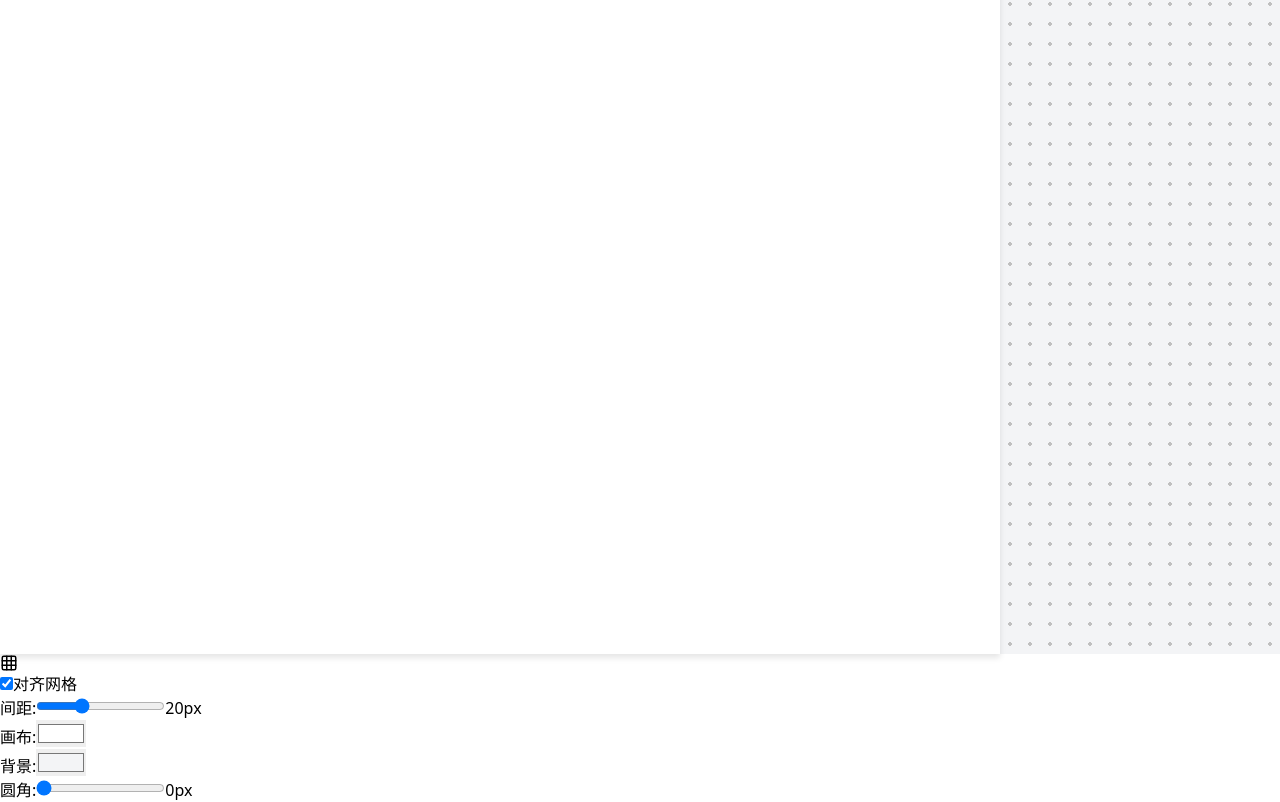
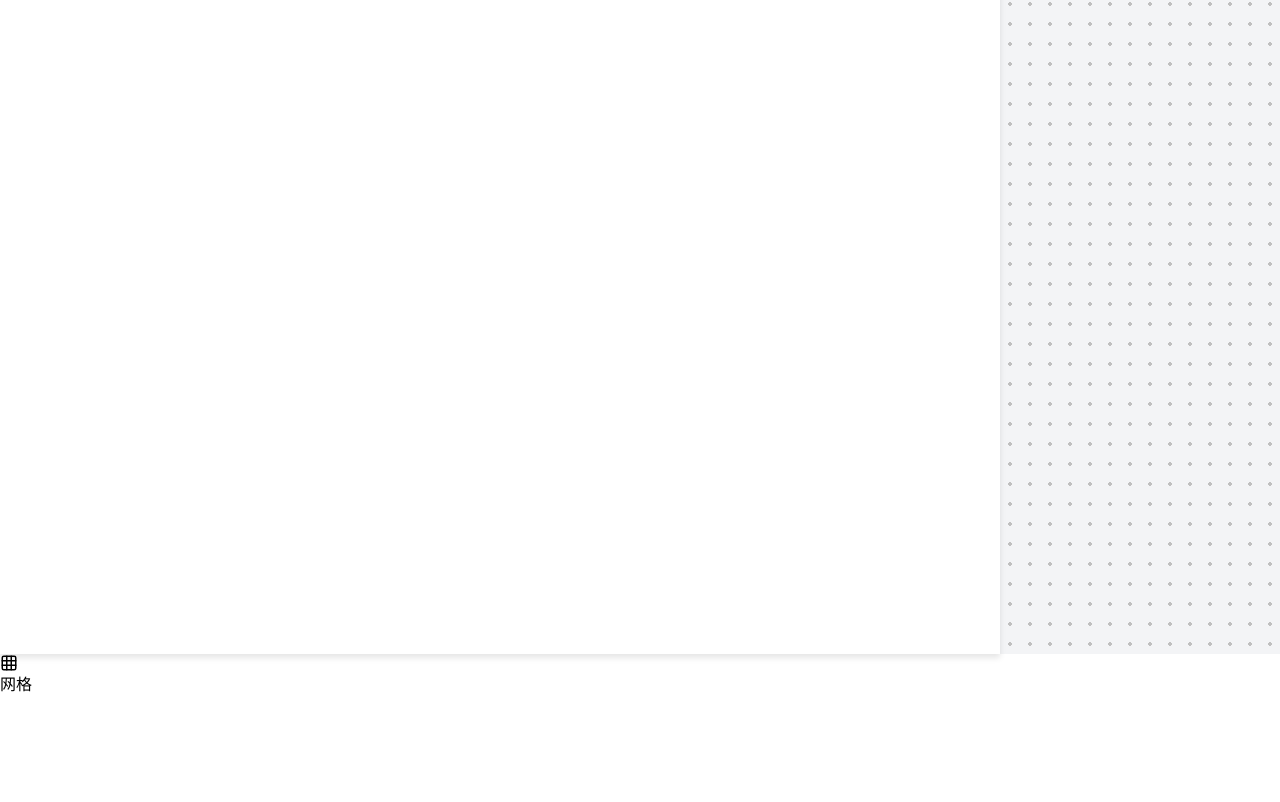
Before and after one commit to LYSteven-16/CodeMyPage, a React (Vite) app: page / in a window 1280 px wide. Shown: the part 1441-2243 px from the top of the page. After the commit the page ends 2137 px from the top, so only its background shows below. Built offline with nearby package versions, Linux system fonts and the light colour scheme.

Commit message:
Make grid settings collapsible with larger ranges

```diff
--- a/src/App.tsx
+++ b/src/App.tsx
@@ -21,6 +21,7 @@ function App() {
   const [selectedId, setSelectedId] = useState<string | null>(null);
   const [showPreview, setShowPreview] = useState(false);
   const [zoom, setZoom] = useState(100);
+  const [showGridSettings, setShowGridSettings] = useState(false);
   const workAreaRef = useRef<HTMLDivElement>(null);
   const canvasRef = useRef<HTMLDivElement>(null);
 
@@ -352,7 +353,7 @@ function App() {
   return (
     <>
       {renderEditModal()}
-      <div className="h-screen flex flex-col">
+      <div className="h-screen flex flex-col" onClick={() => setShowGridSettings(false)}>
         <div className="h-14 bg-white border-b flex items-center justify-between px-4">
           <h1 className="text-xl font-bold text-blue-600">CodeMyPage</h1>
           <div className="flex items-center gap-2">
@@ -422,8 +423,16 @@ function App() {
         )}
 
         <div className="fixed bottom-6 right-6 z-50">
-          <div className="flex items-center gap-3 px-3 py-2 bg-white rounded-full shadow-lg border">
+          <div
+            className="flex items-center gap-2 px-3 py-2 bg-white rounded-full shadow-lg border cursor-pointer"
+            onClick={() => setShowGridSettings(!showGridSettings)}
+          >
             <Grid3X3 size={18} />
+            <span className="text-sm">网格</span>
+          </div>
+          {showGridSettings && (
+            <div className="absolute bottom-full mb-2 right-0 bg-white rounded-xl shadow-lg border p-4 w-72" onClick={(e) => e.stopPropagation()}>
+              <div className="space-y-3">
                 <label className="flex items-center gap-2 text-sm">
                   <input
                     type="checkbox"
@@ -433,54 +442,53 @@ function App() {
                   />
                   对齐网格
                 </label>
-            <div className="w-px h-4 bg-gray-300" />
                 <div className="flex items-center gap-2 text-sm">
-              <span>间距:</span>
+                  <span className="w-12">间距:</span>
                   <input
                     type="range"
                     min="0"
-                max="3"
-                value={[10, 20, 40, 50].indexOf(gridSettings.dotSpacing)}
-                onChange={(e) => handleGridChange({ dotSpacing: [10, 20, 40, 50][parseInt(e.target.value)] })}
-                className="w-20"
+                    max="60"
+                    value={gridSettings.dotSpacing}
+                    onChange={(e) => handleGridChange({ dotSpacing: parseInt(e.target.value) })}
+                    className="flex-1"
                   />
-              <span className="w-8 text-xs">{gridSettings.dotSpacing}px</span>
+                  <span className="w-10 text-right text-xs">{gridSettings.dotSpacing}px</span>
                 </div>
-            <div className="w-px h-4 bg-gray-300" />
-            <div className="flex items-center gap-1 text-sm">
-              <span>画布:</span>
+                <div className="flex items-center gap-2 text-sm">
+                  <span className="w-12">画布:</span>
                   <input
                     type="color"
                     value={gridSettings.canvasBackground}
                     onChange={(e) => handleGridChange({ canvasBackground: e.target.value })}
-                className="w-6 h-6 rounded cursor-pointer border-0"
-                title="画布背景色"
+                    className="w-8 h-8 rounded cursor-pointer border"
                   />
+                  <span className="text-xs text-gray-500">{gridSettings.canvasBackground}</span>
                 </div>
-            <div className="flex items-center gap-1 text-sm">
-              <span>背景:</span>
+                <div className="flex items-center gap-2 text-sm">
+                  <span className="w-12">背景:</span>
                   <input
                     type="color"
                     value={gridSettings.dotGridBackground}
                     onChange={(e) => handleGridChange({ dotGridBackground: e.target.value })}
-                className="w-6 h-6 rounded cursor-pointer border-0"
-                title="背景颜色"
+                    className="w-8 h-8 rounded cursor-pointer border"
                   />
+                  <span className="text-xs text-gray-500">{gridSettings.dotGridBackground}</span>
                 </div>
-            <div className="w-px h-4 bg-gray-300" />
-            <div className="flex items-center gap-1 text-sm">
-              <span>圆角:</span>
+                <div className="flex items-center gap-2 text-sm">
+                  <span className="w-12">圆角:</span>
                   <input
                     type="range"
                     min="0"
-                max="24"
+                    max="60"
                     value={gridSettings.canvasBorderRadius}
                     onChange={(e) => handleGridChange({ canvasBorderRadius: parseInt(e.target.value) })}
-                className="w-16"
+                    className="flex-1"
                   />
-              <span className="w-6 text-xs">{gridSettings.canvasBorderRadius}px</span>
+                  <span className="w-10 text-right text-xs">{gridSettings.canvasBorderRadius}px</span>
                 </div>
               </div>
+            </div>
+          )}
         </div>
       </div>
     </>
```
Lines whose indentation alone changed are shown as unchanged.
